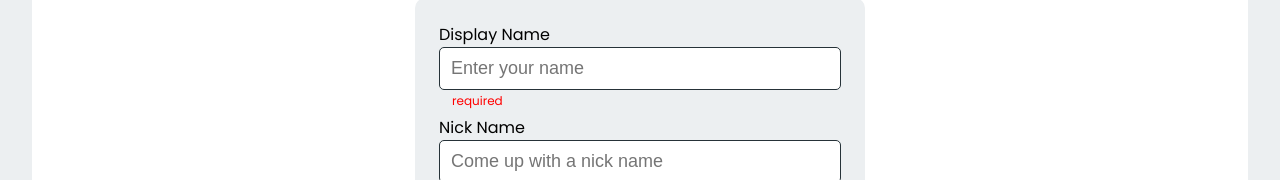
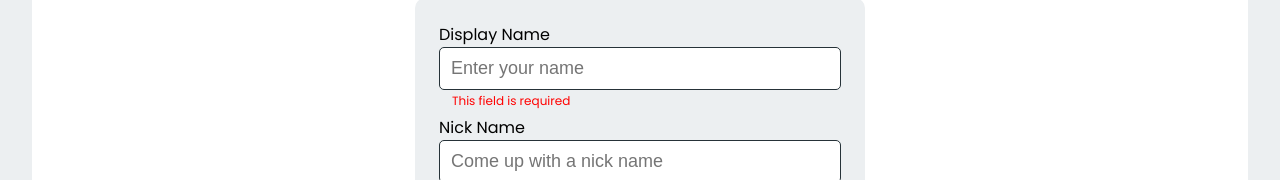
Before and after one commit to DMezhenskyi/angular-forms-errors-management, an Angular app: page / in a window 1280 px wide. Shown: the part 181-361 px from the top of the page. Built offline with nearby package versions, Linux system fonts and the light colour scheme.

Commit message:
Task 10 - map error keys with actual error messages

```diff
--- a/projects/forms-playground/src/app/core/dynamic-validation-errors/errors-list.component.ts
+++ b/projects/forms-playground/src/app/core/dynamic-validation-errors/errors-list.component.ts
@@ -13,13 +13,13 @@ import { ValidationErrors } from '@angular/forms';
          by injecting the ERROR_MESSAGES token we created earlier.
     -->
     @for(error of errors | keyvalue; track error.key) {
-      <div class="input-error">{{error.key}}</div>
+      <div class="input-error">{{errorMessages[error.key]}}</div>
     }
   `,
   styles: [`:host { display: block; }`],
 })
 export class ErrorsListComponent {
-  errorMessages = {
+  errorMessages: { [key: string]: string } = {
     required: `This field is required`,
     email: `It should be a valid email`,
     minlength: `The value is too short`,
```
